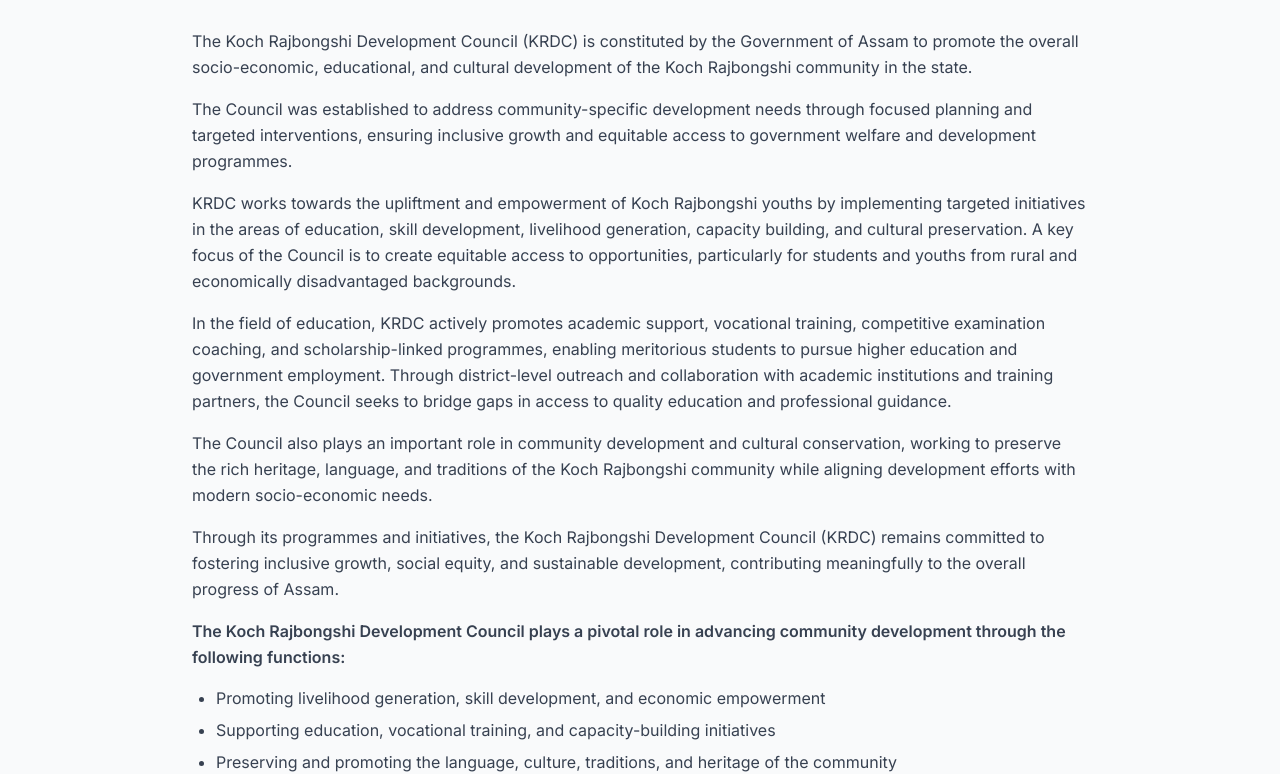
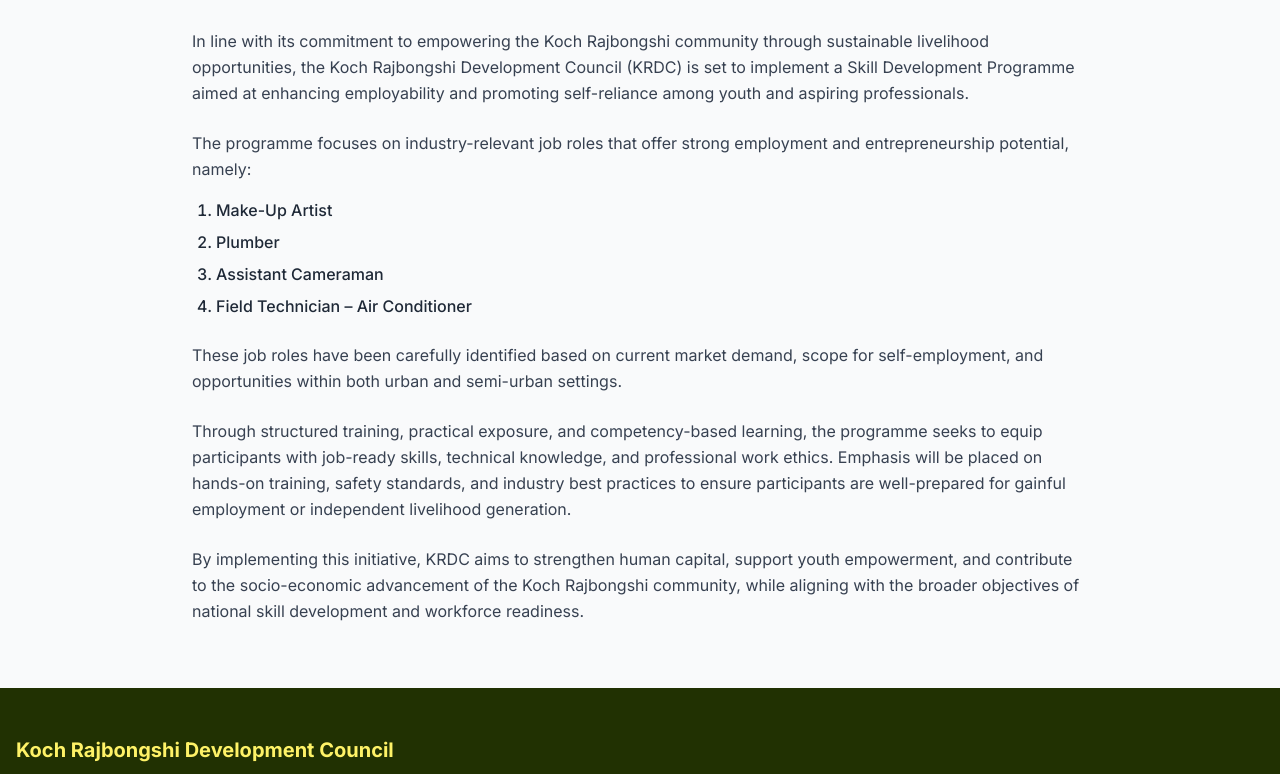
Before and after one commit to geekodour/krdc_website, an Eleventy site: page src/skill-development.njk in a window 1280 px wide. Shown: the part 184-958 px from the top of the page. Built offline with nearby package versions, Linux system fonts and the light colour scheme; Eleventy itself is replaced by a stand-in of ours; files that its build step writes are made by us from their sources.

Commit message:
Update skill-development.njk

```diff
--- a/src/skill-development.njk
+++ b/src/skill-development.njk
@@ -10,41 +10,32 @@
         <h1 class="text-4xl font-bold text-olive-900 mb-8">Skill Development</h1>
 
         <div class="prose prose-lg">
-            <p class="text-gray-700 leading-relaxed mb-4">
-                The Koch Rajbongshi Development Council (KRDC) is constituted by the Government of Assam to promote the overall socio-economic, educational, and cultural development of the Koch Rajbongshi community in the state.
+            <p class="text-gray-700 leading-relaxed mb-6">
+                In line with its commitment to empowering the Koch Rajbongshi community through sustainable livelihood opportunities, the Koch Rajbongshi Development Council (KRDC) is set to implement a Skill Development Programme aimed at enhancing employability and promoting self-reliance among youth and aspiring professionals.
             </p>
 
             <p class="text-gray-700 leading-relaxed mb-4">
-                The Council was established to address community-specific development needs through focused planning and targeted interventions, ensuring inclusive growth and equitable access to government welfare and development programmes.
+                The programme focuses on industry-relevant job roles that offer strong employment and entrepreneurship potential, namely:
             </p>
 
-            <p class="text-gray-700 leading-relaxed mb-4">
-                KRDC works towards the upliftment and empowerment of Koch Rajbongshi youths by implementing targeted initiatives in the areas of education, skill development, livelihood generation, capacity building, and cultural preservation. A key focus of the Council is to create equitable access to opportunities, particularly for students and youths from rural and economically disadvantaged backgrounds.
+            <ol class="list-decimal pl-6 text-gray-800 font-medium space-y-2 mb-6">
+                <li>Make-Up Artist</li>
+                <li>Plumber</li>
+                <li>Assistant Cameraman</li>
+                <li>Field Technician – Air Conditioner</li>
+            </ol>
+
+            <p class="text-gray-700 leading-relaxed mb-6">
+                These job roles have been carefully identified based on current market demand, scope for self-employment, and opportunities within both urban and semi-urban settings.
             </p>
 
-            <p class="text-gray-700 leading-relaxed mb-4">
-                In the field of education, KRDC actively promotes academic support, vocational training, competitive examination coaching, and scholarship-linked programmes, enabling meritorious students to pursue higher education and government employment. Through district-level outreach and collaboration with academic institutions and training partners, the Council seeks to bridge gaps in access to quality education and professional guidance.
+            <p class="text-gray-700 leading-relaxed mb-6">
+                Through structured training, practical exposure, and competency-based learning, the programme seeks to equip participants with job-ready skills, technical knowledge, and professional work ethics. Emphasis will be placed on hands-on training, safety standards, and industry best practices to ensure participants are well-prepared for gainful employment or independent livelihood generation.
             </p>
 
-            <p class="text-gray-700 leading-relaxed mb-4">
-                The Council also plays an important role in community development and cultural conservation, working to preserve the rich heritage, language, and traditions of the Koch Rajbongshi community while aligning development efforts with modern socio-economic needs.
+            <p class="text-gray-700 leading-relaxed">
+                By implementing this initiative, KRDC aims to strengthen human capital, support youth empowerment, and contribute to the socio-economic advancement of the Koch Rajbongshi community, while aligning with the broader objectives of national skill development and workforce readiness.
             </p>
-
-            <p class="text-gray-700 leading-relaxed mb-4">
-                Through its programmes and initiatives, the Koch Rajbongshi Development Council (KRDC) remains committed to fostering inclusive growth, social equity, and sustainable development, contributing meaningfully to the overall progress of Assam.
-            </p>
-
-            <p class="text-gray-700 leading-relaxed mb-4 font-semibold">
-                The Koch Rajbongshi Development Council plays a pivotal role in advancing community development through the following functions:
-            </p>
-
-            <ul class="list-disc pl-6 text-gray-700 space-y-2 mb-8">
-                <li>Promoting livelihood generation, skill development, and economic empowerment</li>
-                <li>Supporting education, vocational training, and capacity-building initiatives</li>
-                <li>Preserving and promoting the language, culture, traditions, and heritage of the community</li>
-                <li>Facilitating access to government welfare schemes and infrastructure development</li>
-                <li>Facilitating coordination between the Koch Rajbongshi community and State and Central Government departments for development initiatives</li>
-            </ul>
         </div>
     </div>
 </div>
```
